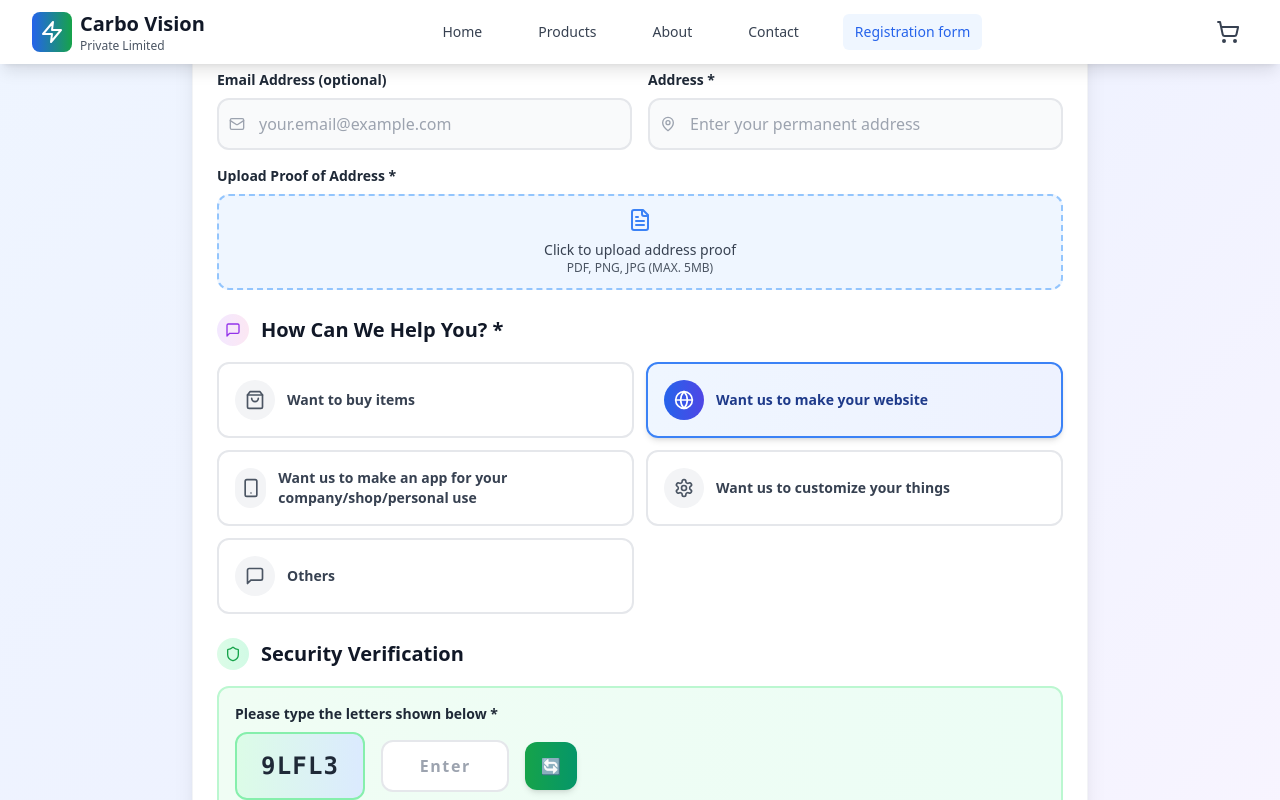
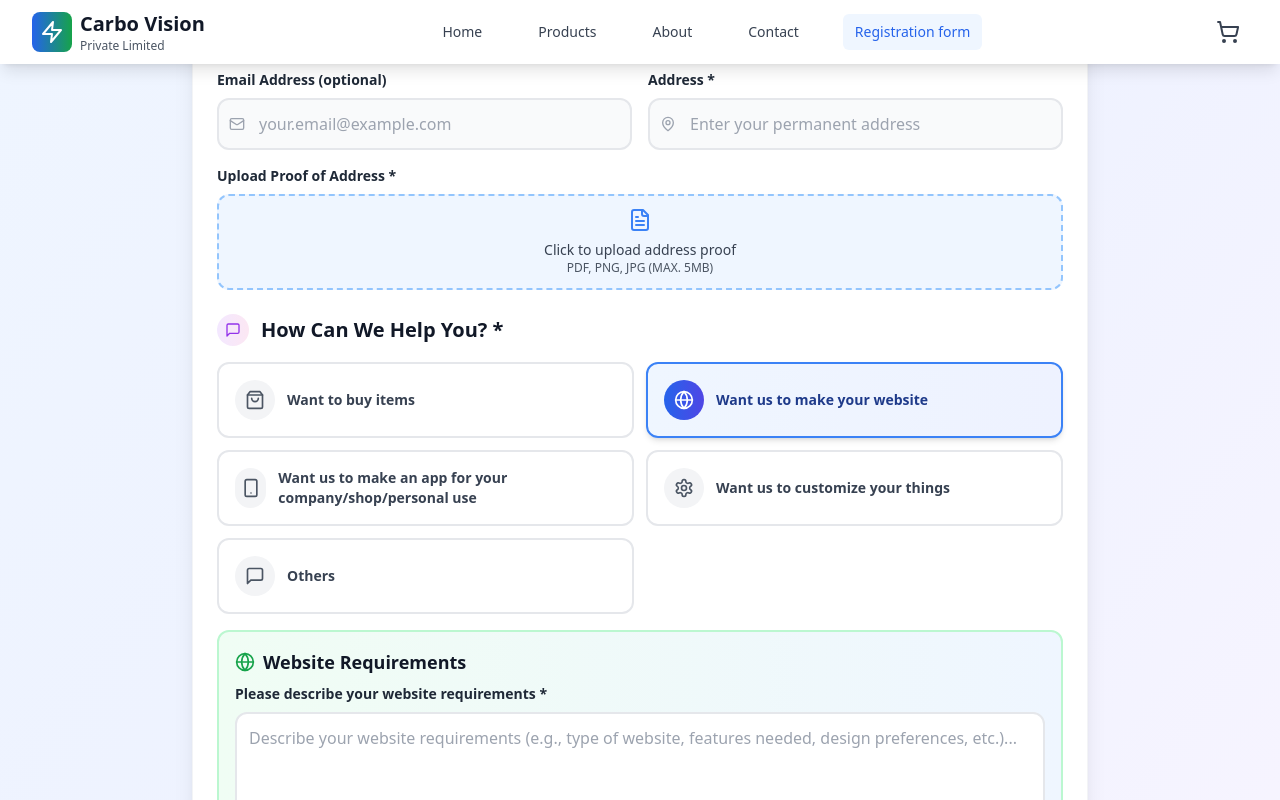
Before and after one commit to Vanshika2607/carbo-vision, a React (Vite) app: page /register in a window 1280 px wide. Both pictures are taken after a click on the label "Want us to make your website". Shown: the part 435-1235 px from the top of the page. Built offline with nearby package versions, Linux system fonts and the light colour scheme.

Commit message:
Updated index.html

```diff
--- a/index.html
+++ b/index.html
@@ -4,7 +4,7 @@
     <meta charset="UTF-8" />
     <link rel="icon" type="image/svg+xml" href="/vite.svg" />
     <meta name="viewport" content="width=device-width, initial-scale=1.0" />
-    <title data-default>Carbo-Vision</title>
+    <title>Vanshika2607/carbo-vision (imported from GitHub)</title>
   </head>
   <body>
     <div id="root"></div>
--- a/src/pages/app.tsx
+++ b/src/pages/app.tsx
@@ -29,6 +29,7 @@ function App() {
   const [uploadedFile, setUploadedFile] = useState<File | null>(null);
   const [uploadedAddressProof, setUploadedAddressProof] = useState<File | null>(null);
   const [customDescription, setCustomDescription] = useState('');
+  const [websiteDescription, setWebsiteDescription] = useState('');
   const [captchaKey, setCaptchaKey] = useState(0);
 
   // Generate simple captcha with better logic
@@ -124,6 +125,10 @@ function App() {
       newErrors.otherDescription = 'Please provide a description';
     }
 
+    if (formData.helpType === 'make-websites' && !websiteDescription.trim()) {
+      newErrors.websiteDescription = 'Please provide website requirements';
+    }
+
     if (formData.helpType === 'customize-things') {
       if (!customDescription.trim()) {
         newErrors.customDescription = 'Please provide customization details';
@@ -161,7 +166,8 @@ function App() {
       ...formData,
       uploadedFile: uploadedFile?.name || null,
       uploadedAddressProof: uploadedAddressProof?.name || null,
-      customDescription: formData.helpType === 'customize-things' ? customDescription : null
+      customDescription: formData.helpType === 'customize-things' ? customDescription : null,
+      websiteDescription: formData.helpType === 'make-websites' ? websiteDescription : null
     };
 
     console.log('Form submitted:', submissionData);
@@ -396,6 +402,35 @@ function App() {
                 </div>
               )}
 
+              {/* Website Description */}
+              {formData.helpType === 'make-websites' && (
+                <div className="animate-in slide-in-from-top-5 duration-300 bg-gradient-to-r from-green-50 to-blue-50 p-4 rounded-xl border-2 border-green-200">
+                  <h4 className="text-lg font-bold text-gray-900 mb-2 flex items-center">
+                    <Globe className="w-5 h-5 mr-2 text-green-600" />
+                    Website Requirements
+                  </h4>
+                  <label htmlFor="websiteDescription" className="block text-sm font-semibold text-gray-800 mb-2">
+                    Please describe your website requirements *
+                  </label>
+                  <textarea
+                    id="websiteDescription"
+                    value={websiteDescription}
+                    onChange={(e) => {
+                      setWebsiteDescription(e.target.value);
+                      if (errors.websiteDescription) {
+                        setErrors(prev => ({ ...prev, websiteDescription: '' }));
+                      }
+                    }}
+                    rows={3}
+                    className={`w-full px-3 py-3 border-2 rounded-xl focus:ring-2 focus:ring-green-500/20 focus:border-green-500 transition-all ${
+                      errors.websiteDescription ? 'border-red-500 bg-red-50' : 'border-gray-200 bg-white'
+                    }`}
+                    placeholder="Describe your website requirements (e.g., type of website, features needed, design preferences, etc.)..."
+                  />
+                  {errors.websiteDescription && <p className="mt-1 text-sm text-red-600">⚠️ {errors.websiteDescription}</p>}
+                </div>
+              )}
+
               {/* Customization Section */}
               {formData.helpType === 'customize-things' && (
                 <div className="animate-in slide-in-from-top-5 duration-300 bg-gradient-to-br from-purple-50 via-indigo-50 to-blue-50 p-4 rounded-xl border-2 border-purple-200">
@@ -447,7 +482,12 @@ function App() {
                     <textarea
                       id="customDescription"
                       value={customDescription}
-                      onChange={(e) => setCustomDescription(e.target.value)}
+                      onChange={(e) => {
+                        setCustomDescription(e.target.value);
+                        if (errors.customDescription) {
+                          setErrors(prev => ({ ...prev, customDescription: '' }));
+                        }
+                      }}
                       rows={3}
                       className={`w-full px-3 py-3 border-2 rounded-xl focus:ring-2 focus:ring-purple-500/20 focus:border-purple-500 transition-all ${
                         errors.customDescription ? 'border-red-500 bg-red-50' : 'border-gray-200 bg-white'
```
